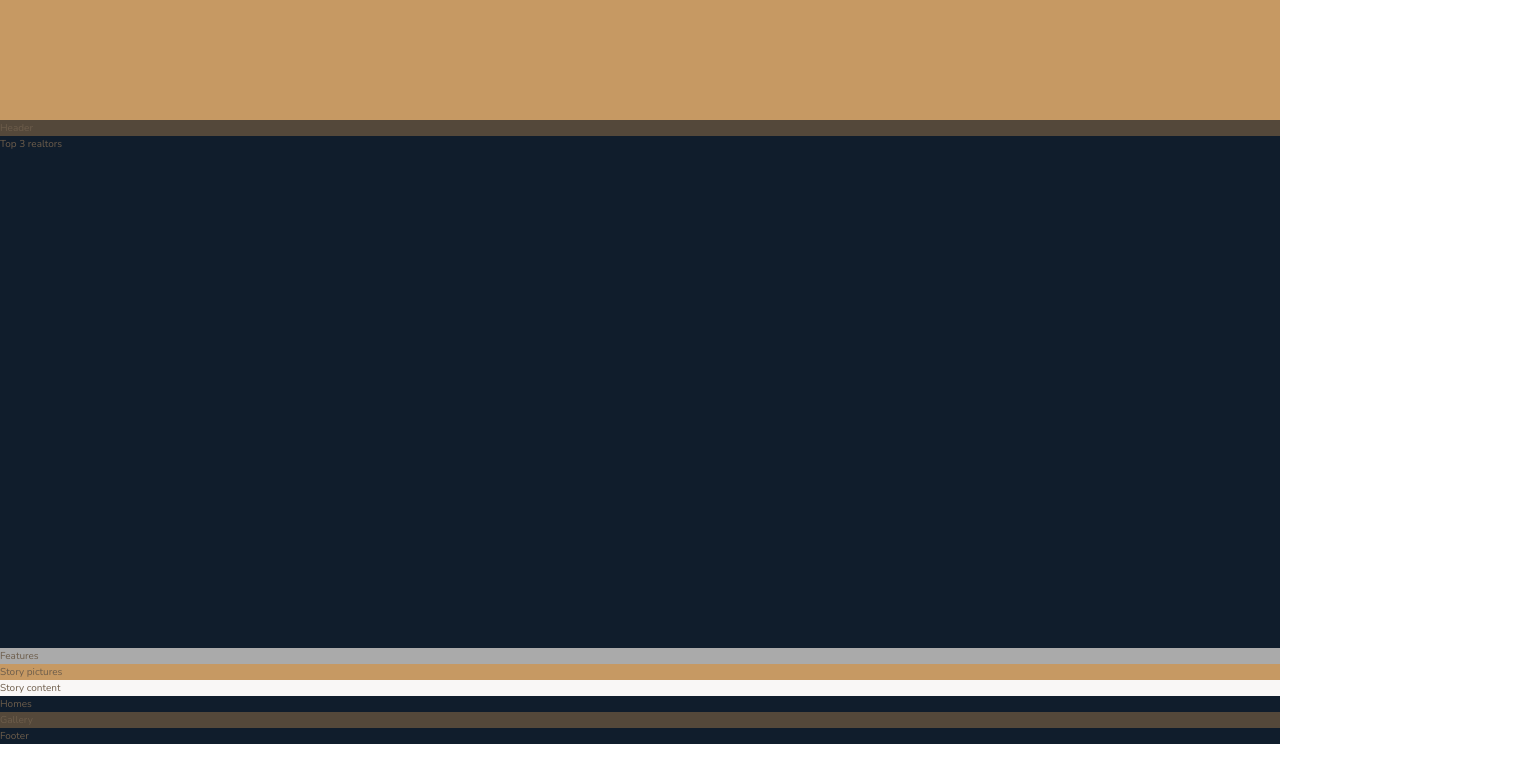
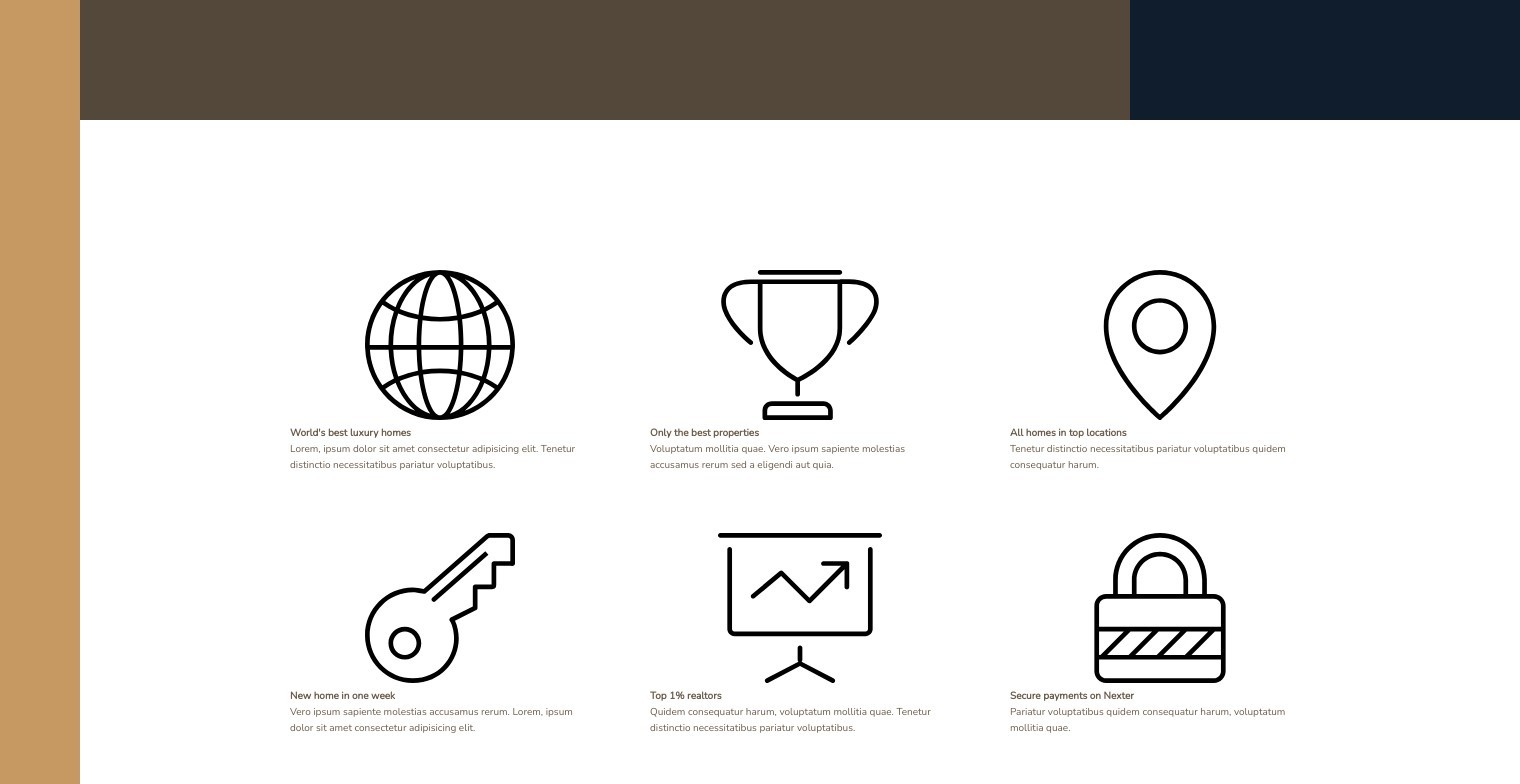
Before and after one commit to johnsciutto/grand-palace, a website: page index.html in a window 1280 px wide. Shown: the part 520-1304 px from the top of the page, 1520 px wide, since content can reach past the window. Before the commit the page ends 1264 px from the top, so only its background shows below. Drawn offline with nearby package versions, Linux system fonts and the light colour scheme.

Commit message:
Finish first part of the features section

```diff
--- a/index.html
+++ b/index.html
@@ -24,7 +24,78 @@
     Top 3 realtors
   </div>
   <section class="features">
-    Features
+    <div class="feature">
+      <svg class="feature__icon">
+        <use xlink:href="img/sprite.svg#icon-global"></use>
+      </svg>
+      <h4 class="heading-4">
+        World's best luxury homes
+      </h4>
+      <p class="feature__text">
+        Lorem, ipsum dolor sit amet consectetur adipisicing elit.
+        Tenetur distinctio necessitatibus pariatur voluptatibus.
+      </p>
+    </div>
+    <div class="feature">
+      <svg class="feature__icon">
+        <use xlink:href="img/sprite.svg#icon-trophy"></use>
+      </svg>
+      <h4 class="heading-4">
+        Only the best properties
+      </h4>
+      <p class="feature__text">
+        Voluptatum mollitia quae. Vero ipsum sapiente molestias accusamus
+        rerum sed a eligendi aut quia.
+      </p>
+    </div>
+    <div class="feature">
+      <svg class="feature__icon">
+        <use xlink:href="img/sprite.svg#icon-map-pin"></use>
+      </svg>
+      <h4 class="heading-4">
+        All homes in top locations
+      </h4>
+      <p class="feature__text">
+        Tenetur distinctio necessitatibus pariatur voluptatibus quidem
+        consequatur harum.
+      </p>
+    </div>
+    <div class="feature">
+      <svg class="feature__icon">
+        <use xlink:href="img/sprite.svg#icon-key"></use>
+      </svg>
+      <h4 class="heading-4">
+        New home in one week
+      </h4>
+      <p class="feature__text">
+        Vero ipsum sapiente molestias accusamus rerum. Lorem, ipsum dolor sit
+        amet consectetur adipisicing elit.
+      </p>
+    </div>
+    <div class="feature">
+      <svg class="feature__icon">
+        <use xlink:href="img/sprite.svg#icon-presentation"></use>
+      </svg>
+      <h4 class="heading-4">
+        Top 1% realtors
+      </h4>
+      <p class="feature__text">
+        Quidem consequatur harum, voluptatum mollitia quae. Tenetur distinctio
+        necessitatibus pariatur voluptatibus.
+      </p>
+    </div>
+    <div class="feature">
+      <svg class="feature__icon">
+        <use xlink:href="img/sprite.svg#icon-lock"></use>
+      </svg>
+      <h4 class="heading-4">
+        Secure payments on Nexter
+      </h4>
+      <p class="feature__text">
+        Pariatur voluptatibus quidem consequatur harum, voluptatum mollitia
+        quae.
+      </p>
+    </div>
   </section>
   <div class="story__pictures">
     Story pictures
--- a/sass/_base.scss
+++ b/sass/_base.scss
@@ -39,4 +39,8 @@ body {
 .container {
   display: grid;
   grid-template-rows: 80vh min-content 40vw repeat(3, min-content);
+  grid-template-columns:
+    [sidebar-start] 8rem [sidebar-end full-start] minmax(6rem, 1fr) [center-start]
+    repeat(8, [col-start] minmax(min-content, 14rem) [col-end] )
+    [center-end] minmax(6rem, 1fr) [full-end];
 }
--- a/sass/_features.scss
+++ b/sass/_features.scss
@@ -1,3 +1,9 @@
 .features {
-  background-color: $color-grey-light-2;
+  grid-column: center-start / center-end;
+  margin: 15rem;
+
+  display: grid;
+  grid-template-columns: repeat(3, 1fr);
+  grid-gap: 6rem;
+
 }
--- a/sass/_footer.scss
+++ b/sass/_footer.scss
@@ -1,3 +1,4 @@
 .footer {
   background-color: $color-secondary;
+  grid-column: full-start / full-end;
 }
--- a/sass/_gallery.scss
+++ b/sass/_gallery.scss
@@ -1,3 +1,4 @@
 .gallery {
   background-color: $color-grey-dark-1;
+  grid-column: full-start / full-end;
 }
--- a/sass/_header.scss
+++ b/sass/_header.scss
@@ -1,3 +1,4 @@
 header {
   background-color: $color-grey-dark-1;
+  grid-column: full-start / col-end 6;
 }
--- a/sass/_homes.scss
+++ b/sass/_homes.scss
@@ -1,3 +1,4 @@
 .homes {
   background-color: $color-secondary;
+  grid-column: center-start / center-end;
 }
--- a/sass/_realtors.scss
+++ b/sass/_realtors.scss
@@ -1,3 +1,4 @@
 .realtors {
   background-color: $color-secondary;
+  grid-column: col-start 7 / full-end;
 }
--- a/sass/_sidebar.scss
+++ b/sass/_sidebar.scss
@@ -1,3 +1,5 @@
 .sidebar {
   background-color: $color-primary;
+  grid-column: sidebar-start / sidebar-end;
+  grid-row: 1 / -1;
 }
--- a/sass/_story.scss
+++ b/sass/_story.scss
@@ -1,9 +1,11 @@
 .story {
   &__pictures {
     background-color: $color-primary;
+    grid-column: full-start / col-end 4;
   }
 
   &__content {
     background-color: $color-grey-light-1;
+    grid-column: col-start 5 / full-end;
   }
 }
```
Also changed, not shown: css/style.css.
